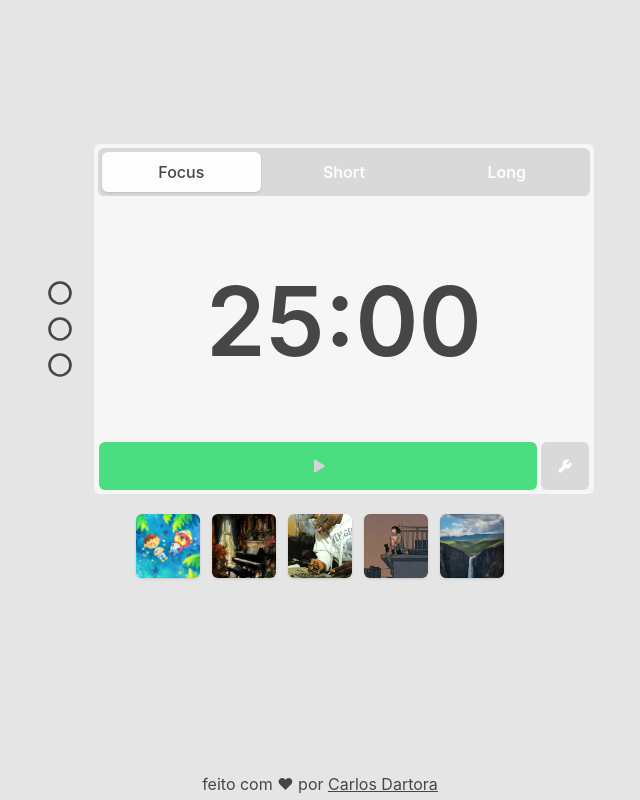
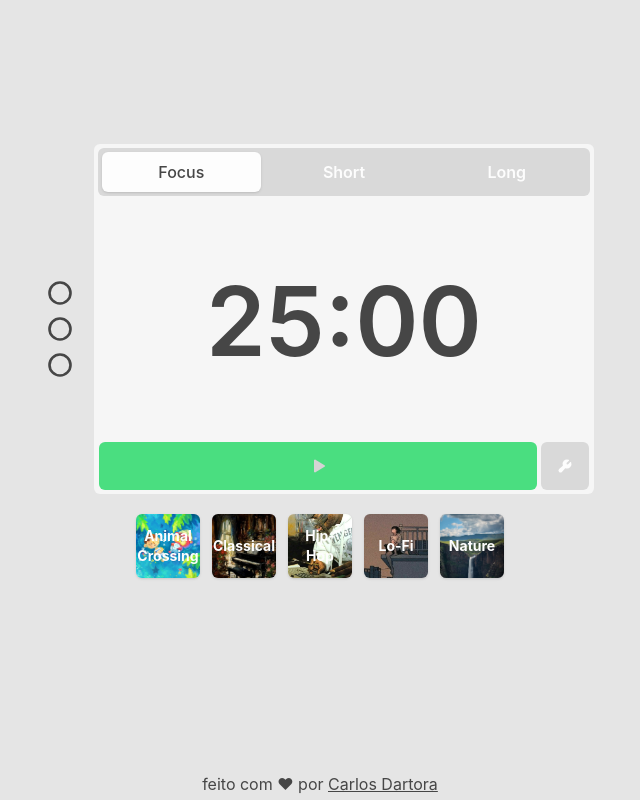
Before and after one commit to cdartora/corner, a React (Vite) app: page / in a window 1280 px wide. Shown: the whole page, without its empty margins (320-960 px from the left). Built offline with nearby package versions, Linux system fonts and the light colour scheme; what uifx would draw is missing.

Commit message:
feat(radiobutton): adiciona o título dos gêneros musicais no card

```diff
--- a/src/components/player/RadioButton.tsx
+++ b/src/components/player/RadioButton.tsx
@@ -41,7 +41,7 @@ export default function RadioButton({ genre, image, source }: RadioButtonProps)
   return (
     <div
       style={{ backgroundImage: `url(${image})`, backgroundSize: 'cover' }}
-      className='w-16 rounded-md h-16 cursor-pointer flex items-center justify-center shadow'
+      className='w-16 p-2 rounded-md h-16 cursor-pointer flex items-center justify-center text-center shadow'
       onClick={handleClick}
       onMouseEnter={onHovering}
       onMouseLeave={onLeaving}
@@ -58,7 +58,7 @@ export default function RadioButton({ genre, image, source }: RadioButtonProps)
               )
             }
           </>
-        ) : <></>
+        ) : <p className='text-widgetBackground text-sm font-bold'>{genre}</p>
       }
     </div>
   )
--- a/src/components/player/index.tsx
+++ b/src/components/player/index.tsx
@@ -13,35 +13,38 @@ import RadioButton from './RadioButton.js';
 
 const musicData = {
   animalCrossing: {
+    title: 'Animal Crossing',
     image: animalCrossingImage,
     source: animalCrossingSource,
   },
   classical: {
+    title: 'Classical',
     image: classicalImage,
     source: classicalSource,
   },
   hipHop: {
+    title: 'Hip-Hop',
     image: hipHopImage,
     source: hipHopSource,
   },
   loFi: {
+    title: 'Lo-Fi',
     image: loFiImage,
     source: loFiSource,
   },
   nature: {
+    title: 'Nature',
     image: natureImage,
     source: natureSource,
   },
 };
-
-// export type musicGenre = typeof musicData;
 
 export default function Radio() {
   return (
     <div className='flex gap-3'>
       {
         Object.entries(musicData).map(([key, value]) => (
-          <RadioButton key={key} genre={key} image={value.image} source={value.source} />
+          <RadioButton key={key} genre={value.title} image={value.image} source={value.source} />
         ))
       }
     </div>
```
